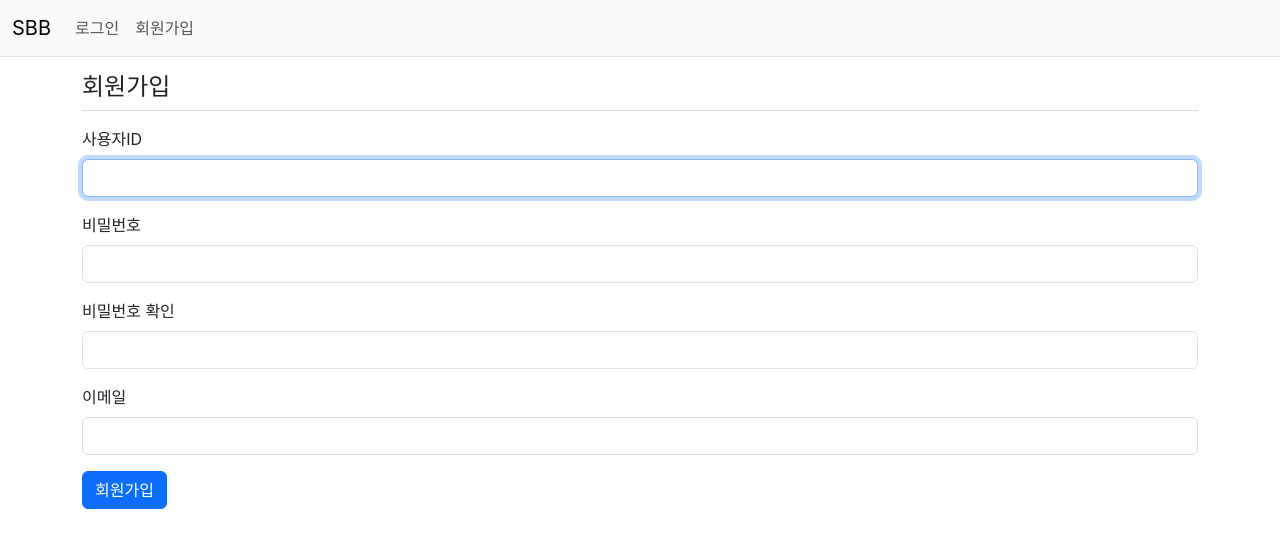
After one commit to codecodecode333/jump-to-spring, a Spring Boot app: page /users/signup in a window 1280 px wide. The commit adds this page. Shown: the top 548 px of the page. Run offline with Spring Boot 4, Linux system fonts and the light colour scheme; some of the project's set-up classes (security, data sources, template engines, error pages and the like) are left out, and stand-ins take their place; some libraries are stand-ins or nearby versions; some web fonts are replaced.

Commit message:
[027] feat(user): 회원가입 화면과 검증 (비밀번호 확인, 아이디·이메일 중복)
작업 내용:
- UserController: GET/POST /users/signup, SignupForm record 검증
- 비밀번호 확인 불일치와 아이디/이메일 중복을 rejectValue로 필드 오류 처리
- signup.html, 내비게이션 바 회원가입 링크
- UserControllerTest 4건

작업 이유:
- 교재 3-06 회원가입 화면
- 중복을 저장 전에 검사해 어느 항목이 중복인지 사용자에게 알려줌 (교재는 예외로 한 번에 처리)
- DB 유니크 제약은 최종 안전장치로 유지

검증:
- ./gradlew test 34건 통과

Refs: JSB 3-06 / 14168 9-25강

Co-Authored-By: Claude Opus 5.5 <noreply@anthropic.com>

```diff
--- /dev/null
+++ b/src/main/java/com/mysite/sbb/domain/user/user/controller/UserController.java
@@ -0,0 +1,65 @@
+package com.mysite.sbb.domain.user.user.controller;
+
+import com.mysite.sbb.domain.user.user.service.UserService;
+import jakarta.validation.Valid;
+import jakarta.validation.constraints.Email;
+import jakarta.validation.constraints.NotBlank;
+import jakarta.validation.constraints.Size;
+import lombok.RequiredArgsConstructor;
+import org.springframework.stereotype.Controller;
+import org.springframework.validation.BindingResult;
+import org.springframework.web.bind.annotation.GetMapping;
+import org.springframework.web.bind.annotation.ModelAttribute;
+import org.springframework.web.bind.annotation.PostMapping;
+import org.springframework.web.bind.annotation.RequestMapping;
+
+@Controller
+@RequestMapping("/users")
+@RequiredArgsConstructor
+public class UserController {
+    private final UserService userService;
+
+    public record SignupForm(
+            @NotBlank(message = "01-username-사용자ID는 필수항목입니다.")
+            @Size(min = 3, max = 25, message = "02-username-사용자ID는 3자 이상 25자 이하로 입력해주세요.")
+            String username,
+            @NotBlank(message = "03-password1-비밀번호는 필수항목입니다.")
+            String password1,
+            @NotBlank(message = "04-password2-비밀번호 확인은 필수항목입니다.")
+            String password2,
+            @NotBlank(message = "06-email-이메일은 필수항목입니다.")
+            @Email(message = "07-email-이메일 형식이 올바르지 않습니다.")
+            String email
+    ) {
+    }
+
+    @GetMapping("/signup")
+    public String showSignup(@ModelAttribute("form") SignupForm form) {
+        return "user/user/signup";
+    }
+
+    @PostMapping("/signup")
+    public String signup(
+            @ModelAttribute("form") @Valid SignupForm form,
+            BindingResult bindingResult
+    ) {
+        if (bindingResult.hasErrors()) return "user/user/signup";
+
+        // 어노테이션만으로는 검사할 수 없는 규칙은 직접 검사해서 특정 필드의 오류로 등록한다.
+        if (!form.password1().equals(form.password2())) {
+            bindingResult.rejectValue("password2", "passwordIncorrect", "05-password2-2개의 비밀번호가 일치하지 않습니다.");
+        }
+        // 교재: 저장을 시도하고 DataIntegrityViolationException 을 잡음
+        // 개선: 저장 전에 미리 확인해서 "어느 항목이" 중복인지 알려준다
+        if (userService.existsByUsername(form.username())) {
+            bindingResult.rejectValue("username", "duplicated", "08-username-이미 사용 중인 사용자ID입니다.");
+        }
+        if (userService.existsByEmail(form.email())) {
+            bindingResult.rejectValue("email", "duplicated", "09-email-이미 사용 중인 이메일입니다.");
+        }
+        if (bindingResult.hasErrors()) return "user/user/signup";
+
+        userService.create(form.username(), form.email(), form.password1());
+        return "redirect:/";
+    }
+}
--- a/src/main/resources/templates/navbar.html
+++ b/src/main/resources/templates/navbar.html
@@ -12,6 +12,9 @@
                 <li class="nav-item">
                     <a class="nav-link" href="#">로그인</a>
                 </li>
+                <li class="nav-item">
+                    <a class="nav-link" th:href="@{/users/signup}">회원가입</a>
+                </li>
             </ul>
         </div>
     </div>
--- /dev/null
+++ b/src/main/resources/templates/user/user/signup.html
@@ -0,0 +1,35 @@
+<!DOCTYPE html>
+<html lang="ko" xmlns:th="http://www.thymeleaf.org"
+      xmlns:layout="http://www.ultraq.net.nz/thymeleaf/layout"
+      layout:decorate="~{layout}">
+<head>
+    <title>회원가입</title>
+</head>
+<body>
+<div layout:fragment="content" class="container my-3">
+    <div class="my-3 border-bottom">
+        <h4>회원가입</h4>
+    </div>
+    <form th:action method="post" th:object="${form}">
+        <div th:replace="~{form_errors :: formErrorsFragment}"></div>
+        <div class="mb-3">
+            <label for="username" class="form-label">사용자ID</label>
+            <input type="text" th:field="*{username}" class="form-control" autofocus>
+        </div>
+        <div class="mb-3">
+            <label for="password1" class="form-label">비밀번호</label>
+            <input type="password" th:field="*{password1}" class="form-control">
+        </div>
+        <div class="mb-3">
+            <label for="password2" class="form-label">비밀번호 확인</label>
+            <input type="password" th:field="*{password2}" class="form-control">
+        </div>
+        <div class="mb-3">
+            <label for="email" class="form-label">이메일</label>
+            <input type="email" th:field="*{email}" class="form-control">
+        </div>
+        <button type="submit" class="btn btn-primary">회원가입</button>
+    </form>
+</div>
+</body>
+</html>
```
Also changed, not shown: README.md, 1 other file.
